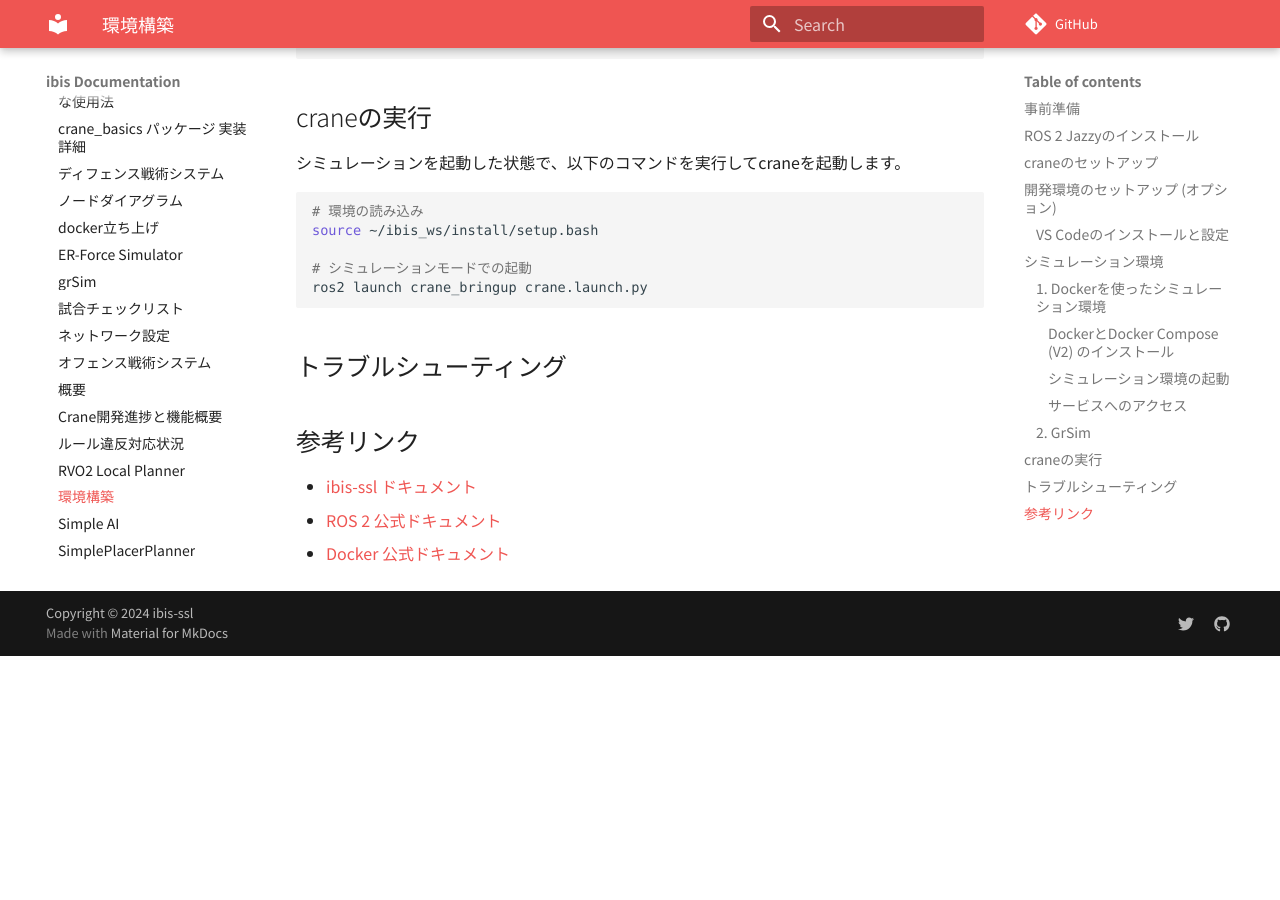
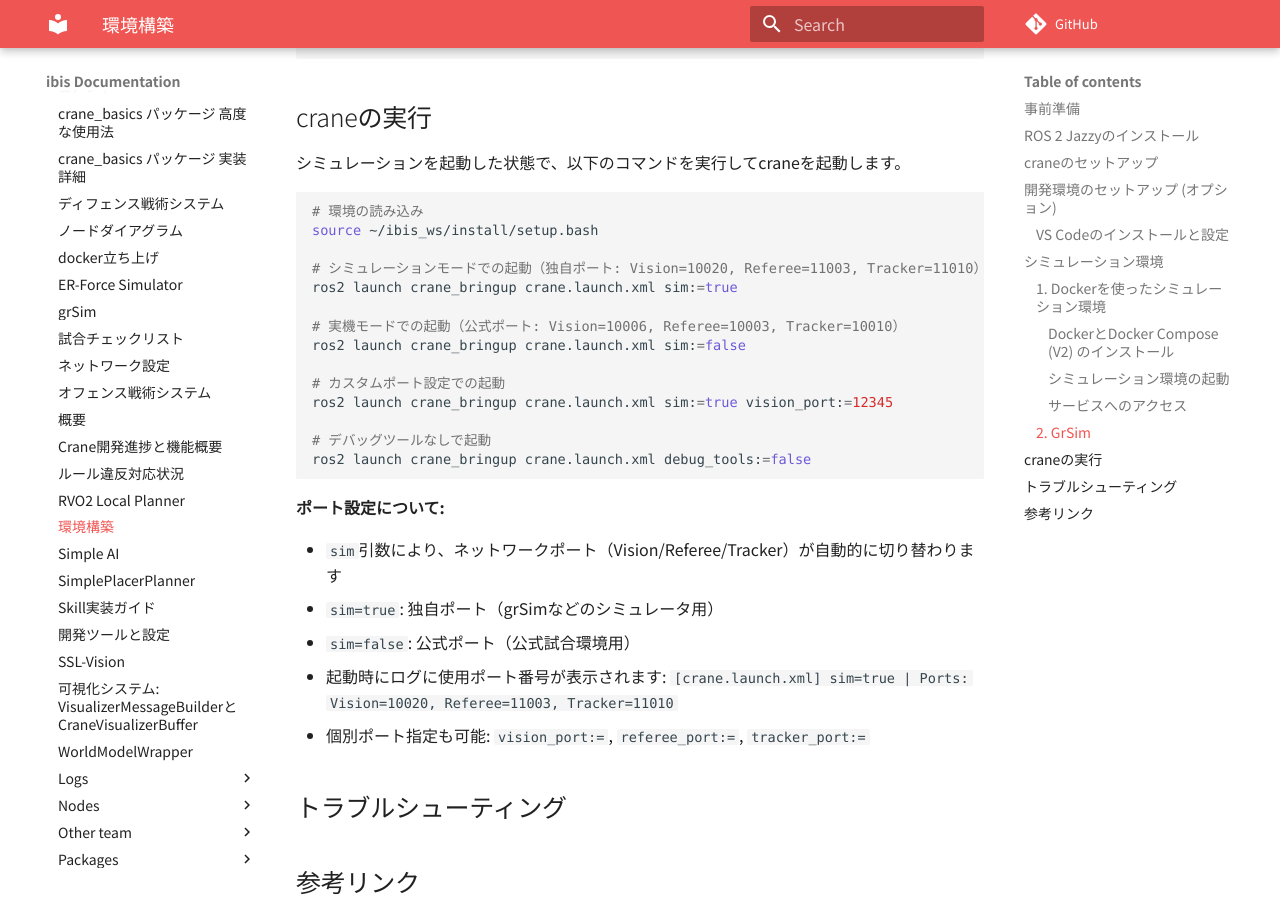
Before and after one commit to ibis-ssl/ibis_documentation, an MkDocs documentation site: the page built from docs/ai/setup.md, in a window 1280 px wide and 900 px high, scrolled down 2815 px. Built offline with MkDocs 1.6.1 and Material for MkDocs 9.7.7, drawn with Linux system fonts in a browser that asks for light colours; nearby versions of some CDN libraries; some web fonts are replaced; comment, search, counter and statistics services are not loaded; before the commit the page ends 3471 px from its top, so only the background shows below that.

Commit message:
🔄 synced local 'docs/ai' with remote 'docs'

````diff
--- a/docs/ai/setup.md
+++ b/docs/ai/setup.md
@@ -135,9 +135,26 @@ make -j$(nproc)
 # 環境の読み込み
 source ~/ibis_ws/install/setup.bash
 
-# シミュレーションモードでの起動
-ros2 launch crane_bringup crane.launch.py
+# シミュレーションモードでの起動（独自ポート: Vision=10020, Referee=11003, Tracker=11010）
+ros2 launch crane_bringup crane.launch.xml sim:=true
+
+# 実機モードでの起動（公式ポート: Vision=10006, Referee=10003, Tracker=10010）
+ros2 launch crane_bringup crane.launch.xml sim:=false
+
+# カスタムポート設定での起動
+ros2 launch crane_bringup crane.launch.xml sim:=true vision_port:=12345
+
+# デバッグツールなしで起動
+ros2 launch crane_bringup crane.launch.xml debug_tools:=false
 ```
+
+**ポート設定について:**
+
+- `sim`引数により、ネットワークポート（Vision/Referee/Tracker）が自動的に切り替わります
+- `sim=true`: 独自ポート（grSimなどのシミュレータ用）
+- `sim=false`: 公式ポート（公式試合環境用）
+- 起動時にログに使用ポート番号が表示されます: `[crane.launch.xml] sim=true | Ports: Vision=10020, Referee=11003, Tracker=11010`
+- 個別ポート指定も可能: `vision_port:=`, `referee_port:=`, `tracker_port:=`
 
 ## トラブルシューティング
 
````
Also changed, not shown: docs/ai/ball_model_calibration_guide.md (+4 -4 lines), docs/ai/packages/crane_bringup.md (+3 -3 lines), docs/ai/packages/crane_gui.md (+1 -1 lines), docs/ai/packages/crane_session_controller.md (+1 -1 lines), docs/ai/pass.md (+1 -1 lines).
